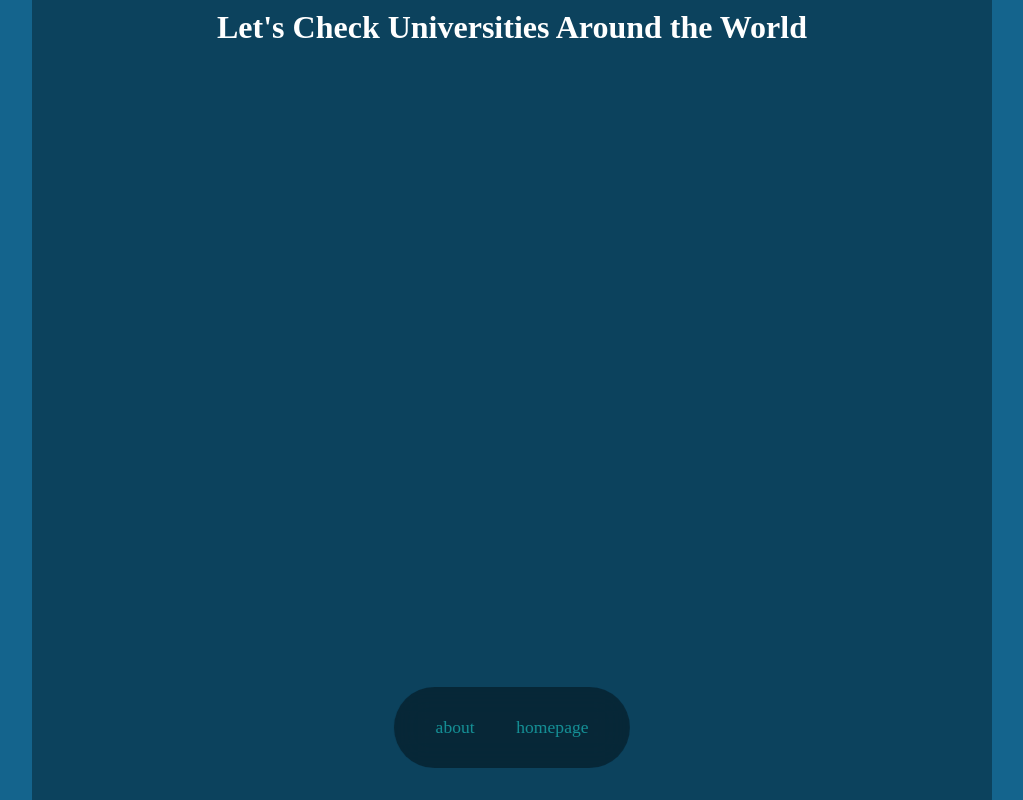
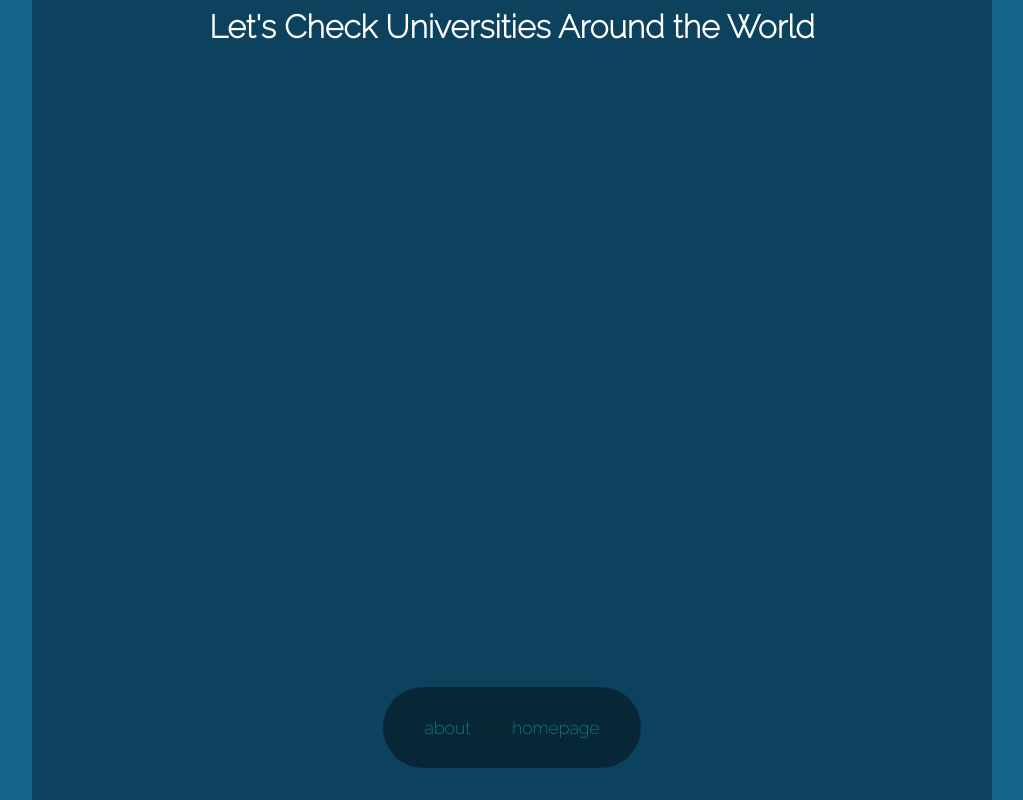
Before and after one commit to ShotikoLabadze/smart-final-exam, a React (Create React App) app: page /homepage in a window 1280 px wide. Shown: the whole page, without its empty margins (128-1151 px from the left). Built offline with nearby package versions, Linux system fonts and the light colour scheme.

Commit message:
added not found page

```diff
--- a/public/index.html
+++ b/public/index.html
@@ -3,6 +3,12 @@
   <head>
     <meta charset="utf-8" />
     <link rel="icon" href="%PUBLIC_URL%/favicon.ico" />
+    <link rel="preconnect" href="https://fonts.googleapis.com" />
+    <link rel="preconnect" href="https://fonts.gstatic.com" crossorigin />
+    <link
+      href="https://fonts.googleapis.com/css2?family=Raleway:wght@200&display=swap"
+      rel="stylesheet"
+    />
     <meta name="viewport" content="width=device-width, initial-scale=1" />
     <meta name="theme-color" content="#000000" />
     <meta
--- a/src/App.css
+++ b/src/App.css
@@ -6,6 +6,7 @@
   box-sizing: border-box;
   list-style: none;
   text-decoration: none;
+  font-family: "Raleway", sans-serif;
 }
 :root {
   --color-bg: #14648d;
--- a/src/App.js
+++ b/src/App.js
@@ -2,6 +2,7 @@ import "./App.css";
 import About from "./components/about/About";
 import Navigation from "./components/navigation/Navigation";
 import Homepage from "./components/homepage/Homepage";
+import NotFound from "./components/notFound/NotFound";
 import { Routes, Route } from "react-router-dom";
 
 function App() {
@@ -11,6 +12,7 @@ function App() {
       <Routes>
         <Route path="/about" element={<About />}></Route>
         <Route path="/homepage" element={<Homepage />}></Route>
+        <Route path="*" element={<NotFound />} />
       </Routes>
     </div>
   );
--- /dev/null
+++ b/src/components/notFound/NotFound.css
@@ -0,0 +1,3 @@
+.wrapper {
+  text-align: center;
+}
--- /dev/null
+++ b/src/components/notFound/NotFound.js
@@ -0,0 +1,16 @@
+import { Link } from "react-router-dom";
+import "./NotFound.css";
+
+export default function NotFound() {
+  return (
+    <div className="wrapper">
+      <h1>Oops! 404 Page Not Found.</h1>
+      <p>Here are some helpful links:</p>
+      <Link to="/">Home</Link>
+      <br />
+      <Link to="/about">about</Link>
+      <br />
+      <Link to="/homepage">homepage</Link>
+    </div>
+  );
+}
```
Also changed, not shown: src/components/home/Home.js (added).
